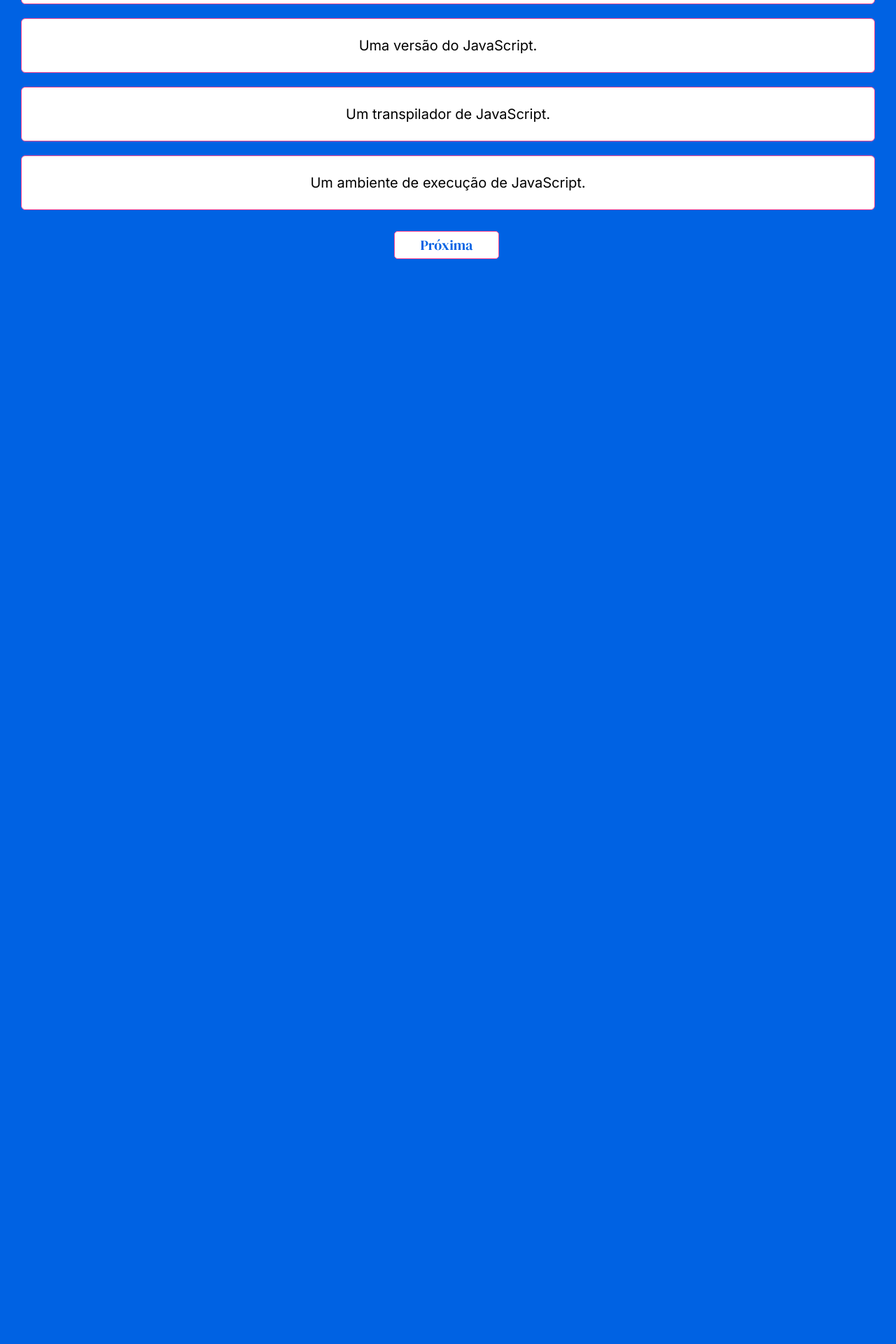
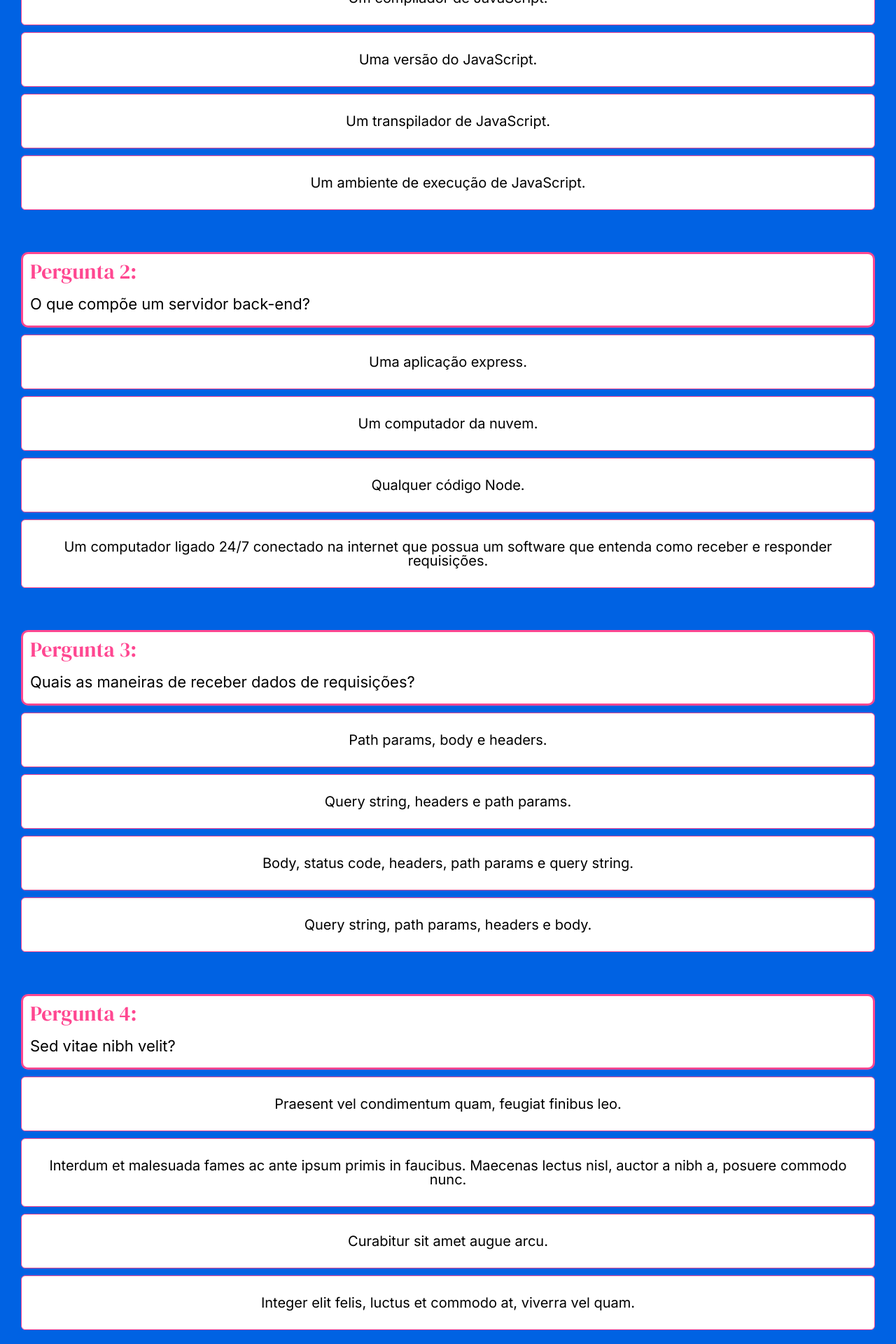
Before and after one commit to vitia-fritelle/hackaton, a React (Create React App) app in the folder frontend/: page /perguntas in a window 1280 px wide. Shown: the part 300-2220 px from the top of the page at 70% size. Before the commit the page ends 800 px from the top, so only its background shows below. Built offline with nearby package versions, Linux system fonts and the light colour scheme.

Commit message:
Co-authored-by: Manuel Henrique Martins Rodrigues <manuelhmrjf@gmail.com>

```diff
--- a/frontend/src/Components/Perguntas.jsx
+++ b/frontend/src/Components/Perguntas.jsx
@@ -7,46 +7,176 @@ import { useState } from 'react'
 import axios from 'axios'
 import { useEffect } from 'react'
 
+const URL = "https://hackathon02.herokuapp.com/question";
 
 export default function Testes() {
 
-  // useEffect({},[])
+  const [score, setScore] = useState(0);
 
+  function postScore(){
+    axios.post(URL, score, {headers: {_id: "62884ebad05f4620700b88b3"}})
+    .then(res => alert(res.data))
+    .catch(err => alert(err))
+  }
 
-  const mockObject = {
-    "_id":{"$oid":"62880afb6edca75ff3ba1c8c"},
-
-    "Question":"O que é Node?",
-
-    "Answer":
-      [
-      {"Answer":"Um compilador de JavaScript.","isCorrect":false},
-
-      {"Answer":"Uma versão do JavaScript.","isCorrect":false},
-
-      {"Answer":"Um transpilador de JavaScript.","isCorrect":false},
-
-      {"Answer":"Um ambiente de execução de JavaScript.","isCorrect":true}
+  const mockObject = [
+  {
+    "_id": "62880afb6edca75ff3ba1c8c",
+    "Question": "O que é Node?",
+    "Answer": [
+      {
+        "Answer": "Um compilador de JavaScript.",
+        "isCorrect": false
+      },
+      {
+        "Answer": "Uma versão do JavaScript.",
+        "isCorrect": false
+      },
+      {
+        "Answer": "Um transpilador de JavaScript.",
+        "isCorrect": false
+      },
+      {
+        "Answer": "Um ambiente de execução de JavaScript.",
+        "isCorrect": true
+      }
     ]
-  }
+  },
+ {
+    "_id": "6288135f6edca75ff3ba1c99",
+    "Question": "O que compõe um servidor back-end?",
+    "Answer": [
+      {
+        "Answer": "Uma aplicação express.",
+        "isCorrect": false
+      },
+      {
+        "Answer": "Um computador da nuvem.",
+        "isCorrect": false
+      },
+      {
+        "Answer": "Qualquer código Node.",
+        "isCorrect": false
+      },
+      {
+        "Answer": "Um computador ligado 24/7 conectado na internet que possua um software que entenda como receber e responder requisições.",
+        "isCorrect": true
+      }
+    ]
+  },
+ {
+    "_id": "628813a66edca75ff3ba1c9a",
+    "Question": "Quais as maneiras de receber dados de requisições?",
+    "Answer": [
+      {
+        "Answer": "Path params, body e headers.",
+        "isCorrect": false
+      },
+      {
+        "Answer": "Query string, headers e path params.",
+        "isCorrect": false
+      },
+      {
+        "Answer": "Body, status code, headers, path params e query string.",
+        "isCorrect": false
+      },
+      {
+        "Answer": "Query string, path params, headers e body.",
+        "isCorrect": true
+      }
+    ]
+  },
+ {
+    "_id": "628815eb6edca75ff3ba1c9c",
+    "Question": "Sed vitae nibh velit?",
+    "Answer": [
+      {
+        "Answer": "Integer elit felis, luctus et commodo at, viverra vel quam.",
+        "isCorrect": false
+      },
+      {
+        "Answer": "Interdum et malesuada fames ac ante ipsum primis in faucibus. Maecenas lectus nisl, auctor a nibh a, posuere commodo nunc. ",
+        "isCorrect": false
+      },
+      {
+        "Answer": "Praesent vel condimentum quam, feugiat finibus leo. ",
+        "isCorrect": false
+      },
+      {
+        "Answer": "Curabitur sit amet augue arcu. ",
+        "isCorrect": true
+      }
+    ]
+  },
+  {
+    "_id": "6288164d6edca75ff3ba1c9d",
+    "Question": "Sed vitae nibh velit?",
+    "Answer": [
+      {
+        "Answer": "Integer elit felis, luctus et commodo at, viverra vel quam.",
+        "isCorrect": false
+      },
+      {
+        "Answer": "Interdum et malesuada fames ac ante ipsum primis in faucibus. Maecenas lectus nisl, auctor a nibh a, posuere commodo nunc. ",
+        "isCorrect": false
+      },
+      {
+        "Answer": "Praesent vel condimentum quam, feugiat finibus leo. ",
+        "isCorrect": false
+      },
+      {
+        "Answer": "Curabitur sit amet augue arcu. ",
+        "isCorrect": true
+      }
+    ]
+  },
+  {
+    "_id": "628816536edca75ff3ba1c9e",
+    "Question": "Sed vitae nibh velit?",
+    "Answer": [
+      {
+        "Answer": "Integer elit felis, luctus et commodo at, viverra vel quam.",
+        "isCorrect": false
+      },
+      {
+        "Answer": "Interdum et malesuada fames ac ante ipsum primis in faucibus. Maecenas lectus nisl, auctor a nibh a, posuere commodo nunc. ",
+        "isCorrect": false
+      },
+      {
+        "Answer": "Praesent vel condimentum quam, feugiat finibus leo. ",
+        "isCorrect": false
+      },
+      {
+        "Answer": "Curabitur sit amet augue arcu. ",
+        "isCorrect": true
+      }
+    ]
+  },]
 
   const [reveal, setReveal] = useState(false)
 
   return (
     <>
       <Header/>
-      <Quizz question={mockObject.Question}/>
-      {mockObject.Answer.map
+      {mockObject.map((question, index) =>
+      <>
+      <Quizz
+        question={question.Question}
+        index={index}
+      />
+      {question.Answer.sort(() => Math.random() - 0.5).map
       (question =>
         <Answer
           question={question.Answer}
           isCorrect={question.isCorrect}
           reveal={reveal}
           setReveal={setReveal}
-        />
-      )
-      }
-        <Button text={'Próxima'}/>
+          score={score}
+          setScore={setScore}
+        />)}
+      </>
+      )}
+        <Button text={'Enviar'}/>
     </>
   )
 }
--- a/frontend/src/Components/componentes-de-perguntas/Answer.jsx
+++ b/frontend/src/Components/componentes-de-perguntas/Answer.jsx
@@ -3,9 +3,14 @@ import styled from 'styled-components';
 
 
 
-export default function Answer({question, isCorrect, reveal, setReveal}) {
+export default function Answer({question, isCorrect, reveal, setReveal, score, setScore}) {
   return (
-    <AnswerContainer onClick={()=> setReveal(true)}>
+    <AnswerContainer onClick={()=> {
+      setReveal(true)
+      if(isCorrect){
+        setScore(score++)
+      }
+    }}>
       <h1>{question}</h1>
       {reveal&&<Icon isCorrect={isCorrect}/>}
     </AnswerContainer>
@@ -30,7 +35,7 @@ const AnswerContainer = styled.div`
   margin-left: 30px;
   margin-right: 30px;
   border-radius: 6px;
-  margin-top: 20px;
+  margin-top: 10px;
   cursor: pointer;
   border: 1px solid var(--cor-terciaria);
   display: flex;
--- a/frontend/src/Components/componentes-de-perguntas/Quizz.jsx
+++ b/frontend/src/Components/componentes-de-perguntas/Quizz.jsx
@@ -1,17 +1,17 @@
 import React from 'react'
 import styled from 'styled-components';
 
-export default function Quizz({question}){
+export default function Quizz({question, index}){
   return (
     <QuizzContainer>
-      <h1>Pergunta 1:</h1>
+      <h1>Pergunta {index + 1}:</h1>
       <h2>{question}</h2>
     </QuizzContainer>
     )
 }
 
 const QuizzContainer = styled.div`
-margin-top: 20px;
+margin-top: 60px;
 background-color: var(--cor-secundaria);
 margin-left: 30px;
 margin-right: 30px;
--- a/frontend/src/Components/componentes-de-perguntas/TelaInicialDePerguntas.jsx
+++ b/frontend/src/Components/componentes-de-perguntas/TelaInicialDePerguntas.jsx
@@ -41,6 +41,7 @@ export default function TelaInicialDePerguntas() {
         />
         <Link to={'/'}>
         <ion-icon name="reload-circle"/>
+
         </Link>
       </Wrapper>
     </>
@@ -61,6 +62,7 @@ h1{
   background-color: var(--cor-secundaria);
   padding: 20px;
   border-radius: 10px;
+  text-align: center;
 }
 img{
   margin-top: 20px;
@@ -74,5 +76,4 @@ ion-icon{
   color: var(--cor-terciaria);
   cursor: pointer;
 }
-
 `
```
